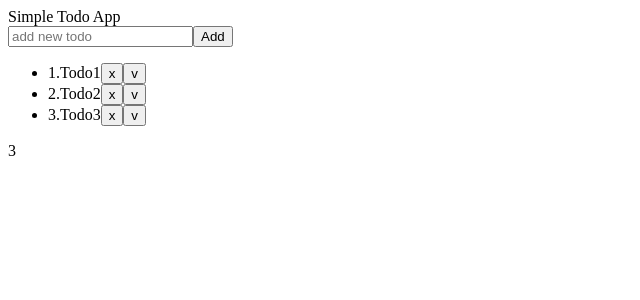
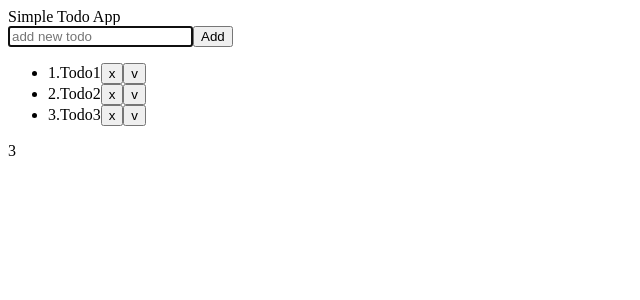
Before and after one commit to bntsv/todo-app_with-cra, a React (Create React App) app: page / in a window 1280 px wide. Shown: the top 300 px of the page, without its empty margins (0-640 px from the left). Built offline with nearby package versions, Linux system fonts and the light colour scheme.

Commit message:
UX improvement

```diff
--- a/src/App.js
+++ b/src/App.js
@@ -17,7 +17,7 @@ import TodosCount from './components/TodosCount';
 // }
 
 class App extends React.Component {
-  constructor(){
+  constructor() {
     super()
     const currentSessionStorage = window.sessionStorage.getItem("todos");
     this.state = {
@@ -45,16 +45,17 @@ class App extends React.Component {
 
   }
 
-  componentDidUpdate(prevProps,prevState){
-    window.sessionStorage.setItem("todos",JSON.stringify(this.state.todos));
+  componentDidUpdate(prevProps, prevState) {
+    window.sessionStorage.setItem("todos", JSON.stringify(this.state.todos));
   }
 
   handleChange = (e) => {
 
     const newTodoTitle = e.target.value;
-    const newTodoID = this.state.todos[(this.state.todos.length)-1].id;
+
+    const currentLastTodoID = this.state.todos[(this.state.todos.length) - 1].id;
     const newTodo = {
-        id: newTodoID+1,
+      id: currentLastTodoID + 1,
       title: newTodoTitle,
       completed: false
     };
@@ -68,9 +69,12 @@ class App extends React.Component {
   addTodo = (e) => {
     e.preventDefault();
 
+    if (this.state.pendingTodo.title !== "") {
       this.setState((state) => {
-      return { todos: [...state.todos, state.pendingTodo], pendingTodo: {title: ""} }
+        return { todos: [...state.todos, state.pendingTodo], pendingTodo: { title: "" } }
       });
+    }
+
   }
 
   removeTodo = (index) => {
@@ -86,8 +90,8 @@ class App extends React.Component {
 
   toggleCompleted = (index) => {
 
-    const newState = this.state.todos.map((todo,i)=> {
-      if(i==index){
+    const newState = this.state.todos.map((todo, i) => {
+      if (i == index) {
         todo.completed = !todo.completed;
       }
       return todo
@@ -107,15 +111,15 @@ class App extends React.Component {
         <Header />
         <main className="todoApp">
           <AddTodo
-          todosArr = {this.state.todos}
-          pendingTodo = {this.state.pendingTodo}
-          newTodo = {this.handleChange}
-          addTodo = {this.addTodo}/>
+            todosArr={this.state.todos}
+            pendingTodo={this.state.pendingTodo}
+            newTodo={this.handleChange}
+            addTodo={this.addTodo} />
           <TodoList
-          todosArr = {this.state.todos}
-          removeTodo = {this.removeTodo}
-          toggleCompleted = {this.toggleCompleted}/>
-          <TodosCount todosLength = {this.state.todos.length}/>
+            todosArr={this.state.todos}
+            removeTodo={this.removeTodo}
+            toggleCompleted={this.toggleCompleted} />
+          <TodosCount todosLength={this.state.todos.length} />
         </main>
       </div>
     );
--- a/src/components/AddTodo.js
+++ b/src/components/AddTodo.js
@@ -2,8 +2,16 @@ import React from 'react';
 
 class AddTodo extends React.Component {
   constructor (props) {
-    super(props)
+    super(props);
 
+    this.textInput = React.createRef();
+  }
+
+  // функцията focusInput() е копирана и не разбирам коментарите и какво е current... Целта е след натискане на Add бутона, да се фокусира полето за писане.
+  focusInput = () => {
+    // Explicitly focus the text input using the raw DOM API
+    // Note: we're accessing "current" to get the DOM node
+    this.textInput.current.focus();
   }
 
   render(){
@@ -13,9 +21,11 @@ class AddTodo extends React.Component {
           <input
           type="text"
           placeholder="add new todo"
+          autoFocus
+          ref={this.textInput}
           value = {this.props.pendingTodo.title}
           onChange={this.props.newTodo}/>
-          <button>Add</button>
+          <button onClick={this.focusInput}>Add</button>
         </form>
       </div>
     );
```
Lines whose indentation alone changed are shown as unchanged.
